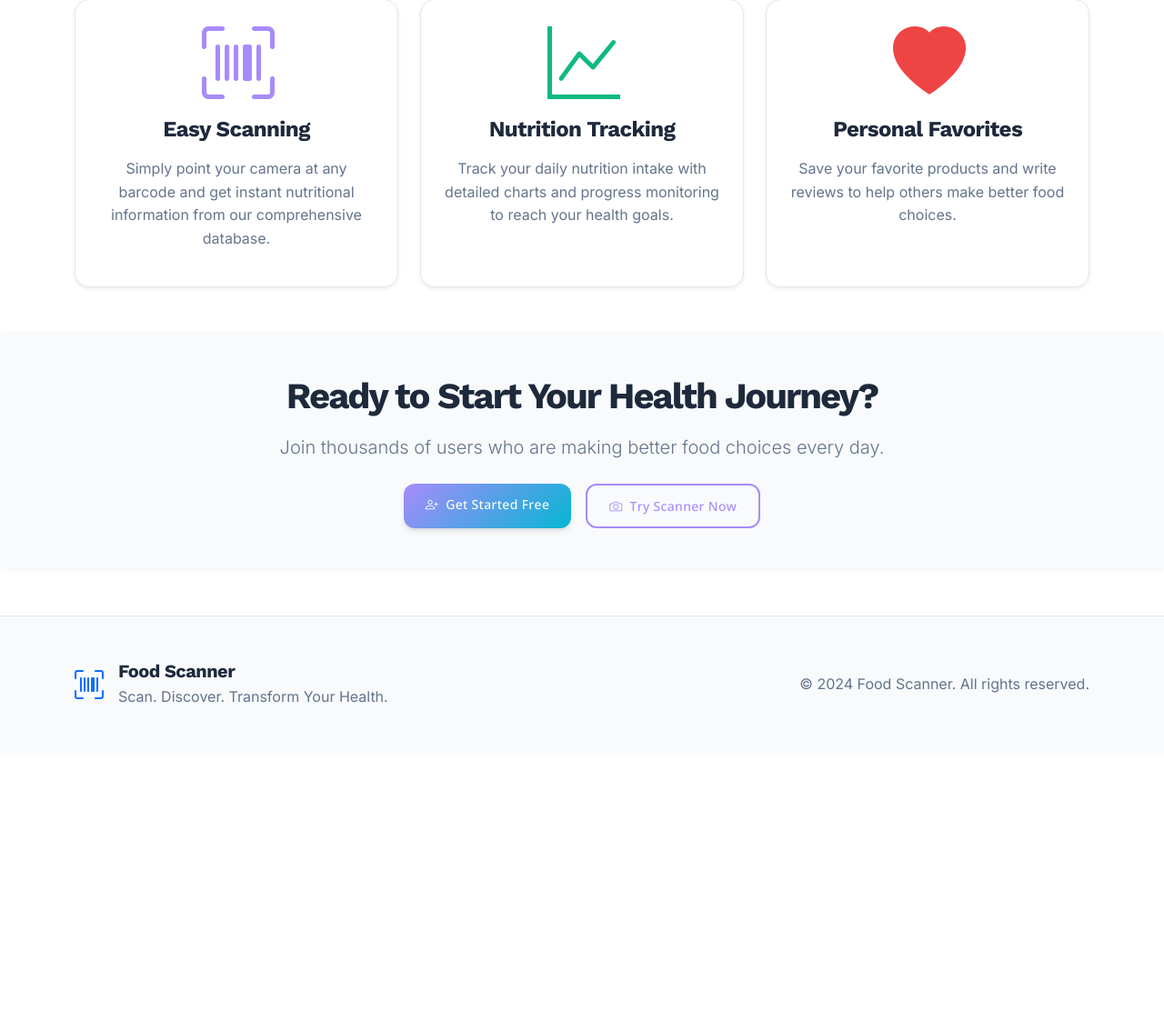
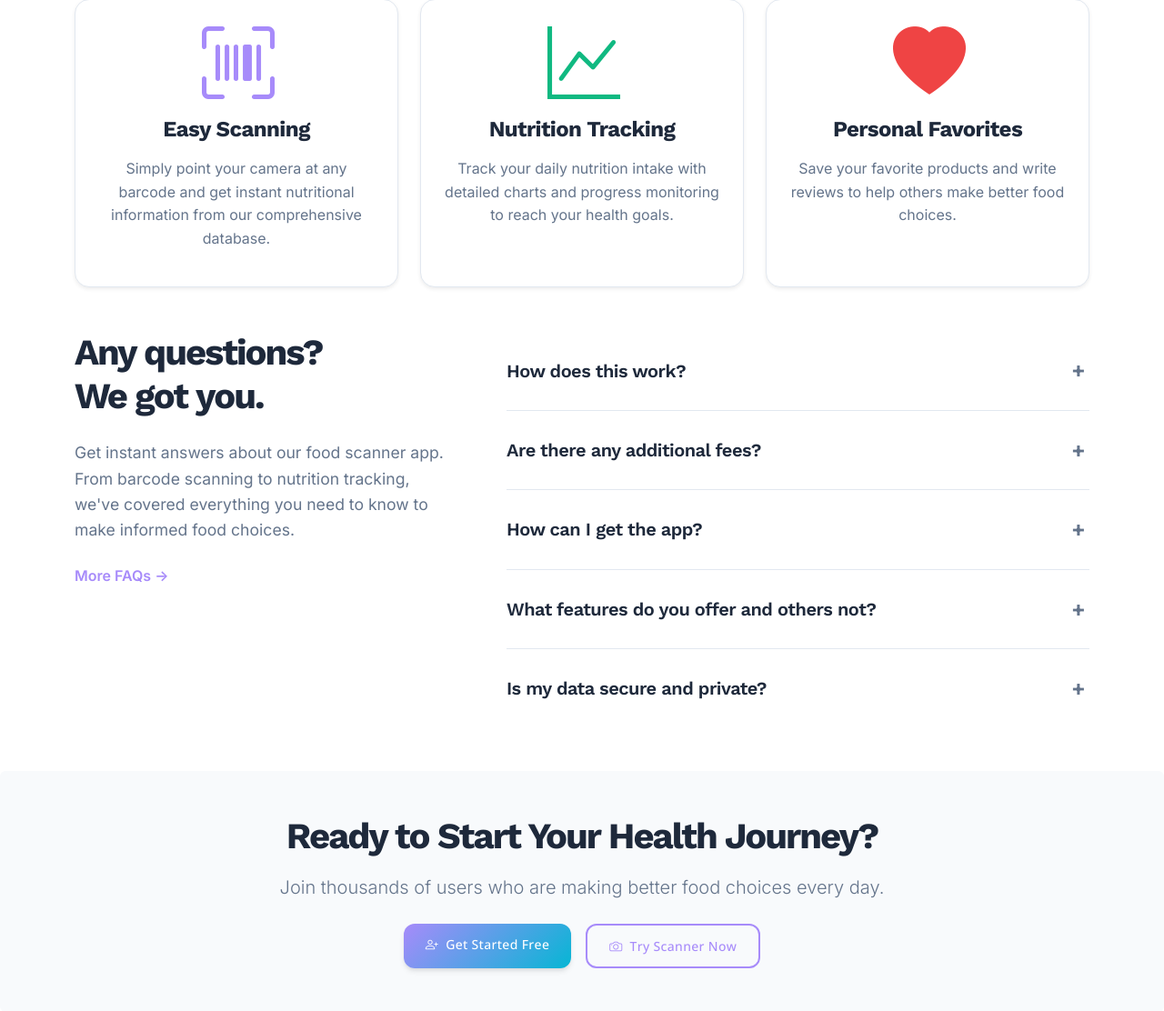
Before and after one commit to DrashtiC07/FoodFacts-k0, a Django app: page / in a window 1280 px wide. Shown: the part 1618-2730 px from the top of the page at 91% size. Before the commit the page ends 2391 px from the top, so only its background shows below. Run offline with Django 4.2, Linux system fonts and the light colour scheme; data that the repository does not hold is empty.

Commit message:
feat: replace "Recently Added Products" with FAQ section
Add FAQ with expand/collapse functionality and relevant questions.

#VERCEL_SKIP

Co-authored-by: Drashti <144822294+DrashtiC07@users.noreply.github.com>

```diff
--- a/templates/scanner/index.html
+++ b/templates/scanner/index.html
@@ -236,62 +236,111 @@
     </div>
 </div>
 
-<!-- Recent Products Section -->
-{% if recent_products %}
+<!-- FAQ Section -->
 <div class="container mb-5">
-    <div class="row mb-4">
-        <div class="col-12">
-            <h2 class="display-6 fw-bold mb-3" style="color: var(--text-primary);">Recently Added Products</h2>
-            <p style="color: var(--text-muted);">Discover the latest products in our database</p>
+    <div class="row">
+        <div class="col-lg-5 col-md-6 mb-4">
+            <div class="faq-intro">
+                <h2 class="display-6 fw-bold mb-4" style="color: var(--text-primary); font-family: 'Work Sans', sans-serif;">
+                    Any questions?<br>
+                    We got you.
+                </h2>
+                <p class="mb-4" style="color: var(--text-muted); font-size: 1.1rem; line-height: 1.6;">
+                    Get instant answers about our food scanner app. From barcode scanning to nutrition tracking,
+                    we've covered everything you need to know to make informed food choices.
+                </p>
+                <a href="#" class="text-decoration-none fw-semibold" style="color: var(--primary-color);">
+                    More FAQs →
+                </a>
+            </div>
         </div>
-    </div>
 
-    <div class="row g-4">
-        {% for product in recent_products %}
-        <div class="col-lg-4 col-md-6">
-            <div class="card product-card border-0 shadow-sm h-100" style="background: var(--card-bg); border: 1px solid var(--border-color) !important;">
-                <div class="card-body">
-                    <div class="d-flex align-items-start mb-3">
-                        <div class="product-image me-3">
-                            {% if product.image_url %}
-                                <img src="{{ product.image_url }}" alt="{{ product.name }}"
-                                     class="rounded" width="60" height="60" style="object-fit: cover;">
-                            {% else %}
-                                <div class="rounded d-flex align-items-center justify-content-center"
-                                     style="width: 60px; height: 60px; background: var(--bg-secondary);">
-                                    <i class="bi bi-image" style="color: var(--text-muted);"></i>
-                                </div>
-                            {% endif %}
-                        </div>
-                        <div class="flex-grow-1">
-                            <h5 class="card-title mb-1">
-                                <a href="{% url 'scanner:product_detail' product.barcode %}"
-                                   class="text-decoration-none" style="color: var(--text-primary);">
-                                    {{ product.name|truncatechars:50 }}
-                                </a>
-                            </h5>
-                            <p class="small mb-2" style="color: var(--text-muted);">{{ product.brand|default:"Unknown Brand" }}</p>
-                            <div class="d-flex gap-2 flex-wrap">
-                                {% if product.ecoscore %}
-                                    <span class="badge" style="background: {% if product.ecoscore == 'A' %}var(--health-excellent){% elif product.ecoscore == 'B' %}var(--health-good){% elif product.ecoscore == 'C' %}var(--health-fair){% elif product.ecoscore == 'D' %}var(--accent-color){% else %}var(--health-poor){% endif %}; color: var(--text-primary);">
-                                        Eco-Score {{ product.ecoscore }}
-                                    </span>
-                                {% endif %}
-                                {% if product.nova_group %}
-                                    <span class="badge" style="background: {% if product.nova_group == 1 %}var(--health-excellent){% elif product.nova_group == 2 %}var(--accent-color){% elif product.nova_group == 3 %}var(--health-fair){% else %}var(--health-poor){% endif %}; color: var(--text-primary);">
-                                        NOVA {{ product.nova_group }}
-                                    </span>
-                                {% endif %}
-                            </div>
-                        </div>
+        <div class="col-lg-7 col-md-6">
+            <div class="faq-list">
+                <!-- FAQ Item 1 -->
+                <div class="faq-item border-bottom" style="border-color: var(--border-color) !important;">
+                    <div class="faq-question d-flex justify-content-between align-items-center py-4 cursor-pointer"
+                         onclick="toggleFAQ(this)" style="cursor: pointer;">
+                        <h5 class="mb-0 fw-semibold" style="color: var(--text-primary);">How does this work?</h5>
+                        <span class="faq-toggle fs-4 fw-bold" style="color: var(--text-muted);">+</span>
+                    </div>
+                    <div class="faq-answer" style="display: none; padding-bottom: 1.5rem;">
+                        <p style="color: var(--text-muted); line-height: 1.6;">
+                            Simply scan any product barcode with your camera or upload a barcode image. Our app instantly
+                            retrieves comprehensive nutritional information, NOVA classification, additives analysis, and
+                            environmental impact data from trusted databases like OpenFoodFacts.
+                        </p>
+                    </div>
+                </div>
+
+                <!-- FAQ Item 2 -->
+                <div class="faq-item border-bottom" style="border-color: var(--border-color) !important;">
+                    <div class="faq-question d-flex justify-content-between align-items-center py-4 cursor-pointer"
+                         onclick="toggleFAQ(this)" style="cursor: pointer;">
+                        <h5 class="mb-0 fw-semibold" style="color: var(--text-primary);">Are there any additional fees?</h5>
+                        <span class="faq-toggle fs-4 fw-bold" style="color: var(--text-muted);">+</span>
+                    </div>
+                    <div class="faq-answer" style="display: none; padding-bottom: 1.5rem;">
+                        <p style="color: var(--text-muted); line-height: 1.6;">
+                            No, our Food Facts Scanner is completely free to use! You can scan unlimited products,
+                            track your nutrition goals, save favorites, and write reviews without any hidden costs
+                            or subscription fees.
+                        </p>
+                    </div>
+                </div>
+
+                <!-- FAQ Item 3 -->
+                <div class="faq-item border-bottom" style="border-color: var(--border-color) !important;">
+                    <div class="faq-question d-flex justify-content-between align-items-center py-4 cursor-pointer"
+                         onclick="toggleFAQ(this)" style="cursor: pointer;">
+                        <h5 class="mb-0 fw-semibold" style="color: var(--text-primary);">How can I get the app?</h5>
+                        <span class="faq-toggle fs-4 fw-bold" style="color: var(--text-muted);">+</span>
+                    </div>
+                    <div class="faq-answer" style="display: none; padding-bottom: 1.5rem;">
+                        <p style="color: var(--text-muted); line-height: 1.6;">
+                            Food Facts Scanner is a web-based application that works directly in your browser.
+                            No download required! Simply visit our website, create a free account, and start
+                            scanning products immediately from any device.
+                        </p>
+                    </div>
+                </div>
+
+                <!-- FAQ Item 4 -->
+                <div class="faq-item border-bottom" style="border-color: var(--border-color) !important;">
+                    <div class="faq-question d-flex justify-content-between align-items-center py-4 cursor-pointer"
+                         onclick="toggleFAQ(this)" style="cursor: pointer;">
+                        <h5 class="mb-0 fw-semibold" style="color: var(--text-primary);">What features do you offer and others not?</h5>
+                        <span class="faq-toggle fs-4 fw-bold" style="color: var(--text-muted);">+</span>
+                    </div>
+                    <div class="faq-answer" style="display: none; padding-bottom: 1.5rem;">
+                        <p style="color: var(--text-muted); line-height: 1.6;">
+                            Our app uniquely combines NOVA food classification, detailed additives analysis,
+                            environmental impact scoring, personalized nutrition tracking, and community reviews.
+                            We also provide educational content about food processing and health recommendations
+                            based on scientific research.
+                        </p>
+                    </div>
+                </div>
+
+                <!-- FAQ Item 5 -->
+                <div class="faq-item">
+                    <div class="faq-question d-flex justify-content-between align-items-center py-4 cursor-pointer"
+                         onclick="toggleFAQ(this)" style="cursor: pointer;">
+                        <h5 class="mb-0 fw-semibold" style="color: var(--text-primary);">Is my data secure and private?</h5>
+                        <span class="faq-toggle fs-4 fw-bold" style="color: var(--text-muted);">+</span>
+                    </div>
+                    <div class="faq-answer" style="display: none; padding-bottom: 1.5rem;">
+                        <p style="color: var(--text-muted); line-height: 1.6;">
+                            Yes, we take your privacy seriously. Your scan history, nutrition goals, and personal
+                            data are encrypted and stored securely. We never share your information with third
+                            parties, and you can delete your account and data at any time.
+                        </p>
                     </div>
                 </div>
             </div>
         </div>
-        {% endfor %}
     </div>
 </div>
-{% endif %}
 
 <!-- CTA Section -->
 <div class="py-5 rounded" style="background: var(--bg-secondary);">
@@ -353,5 +402,78 @@
 .recommendation:nth-child(2) { border-left-color: var(--accent-color); }
 .recommendation:nth-child(3) { border-left-color: var(--health-fair); }
 .recommendation:nth-child(4) { border-left-color: var(--health-poor); }
+
+/* FAQ section styling */
+.faq-intro {
+    padding-right: 2rem;
+}
+
+.faq-question {
+    transition: all 0.3s ease;
+}
+
+.faq-question:hover {
+    background-color: var(--bg-secondary);
+    margin: 0 -1rem;
+    padding-left: 1rem !important;
+    padding-right: 1rem !important;
+    border-radius: var(--border-radius);
+}
+
+.faq-answer {
+    transition: all 0.3s ease;
+    overflow: hidden;
+}
+
+.faq-toggle {
+    transition: transform 0.3s ease;
+    min-width: 24px;
+    text-align: center;
+}
+
+.faq-item.active .faq-toggle {
+    transform: rotate(45deg);
+}
+
+@media (max-width: 768px) {
+    .faq-intro {
+        padding-right: 0;
+        margin-bottom: 2rem;
+    }
+
+    .faq-question h5 {
+        font-size: 1.1rem;
+        line-height: 1.4;
+        padding-right: 1rem;
+    }
+}
 </style>
 {% endblock %}
+
+<script>
+function toggleFAQ(element) {
+    const faqItem = element.parentElement;
+    const answer = faqItem.querySelector('.faq-answer');
+    const toggle = element.querySelector('.faq-toggle');
+
+    // Close all other FAQ items
+    document.querySelectorAll('.faq-item').forEach(item => {
+        if (item !== faqItem) {
+            item.classList.remove('active');
+            item.querySelector('.faq-answer').style.display = 'none';
+            item.querySelector('.faq-toggle').textContent = '+';
+        }
+    });
+
+    // Toggle current FAQ item
+    if (faqItem.classList.contains('active')) {
+        faqItem.classList.remove('active');
+        answer.style.display = 'none';
+        toggle.textContent = '+';
+    } else {
+        faqItem.classList.add('active');
+        answer.style.display = 'block';
+        toggle.textContent = '−';
+    }
+}
+</script>
```
